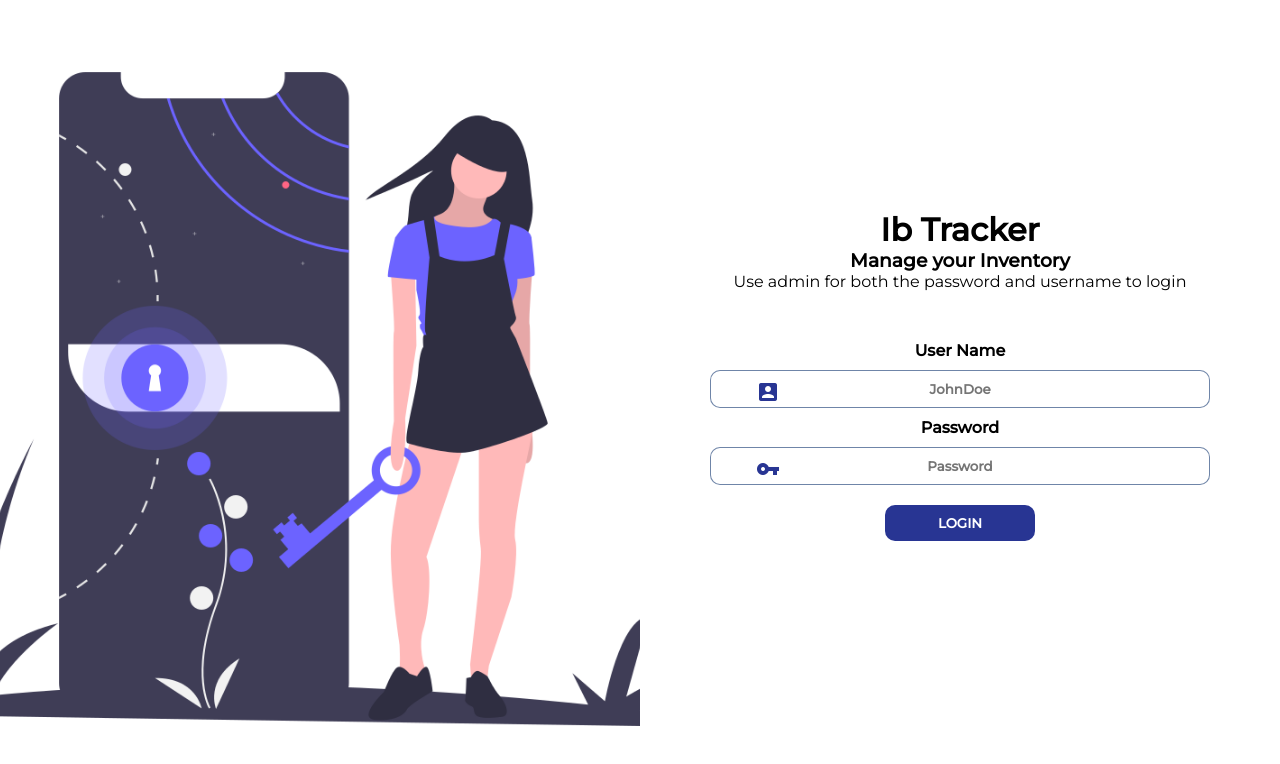
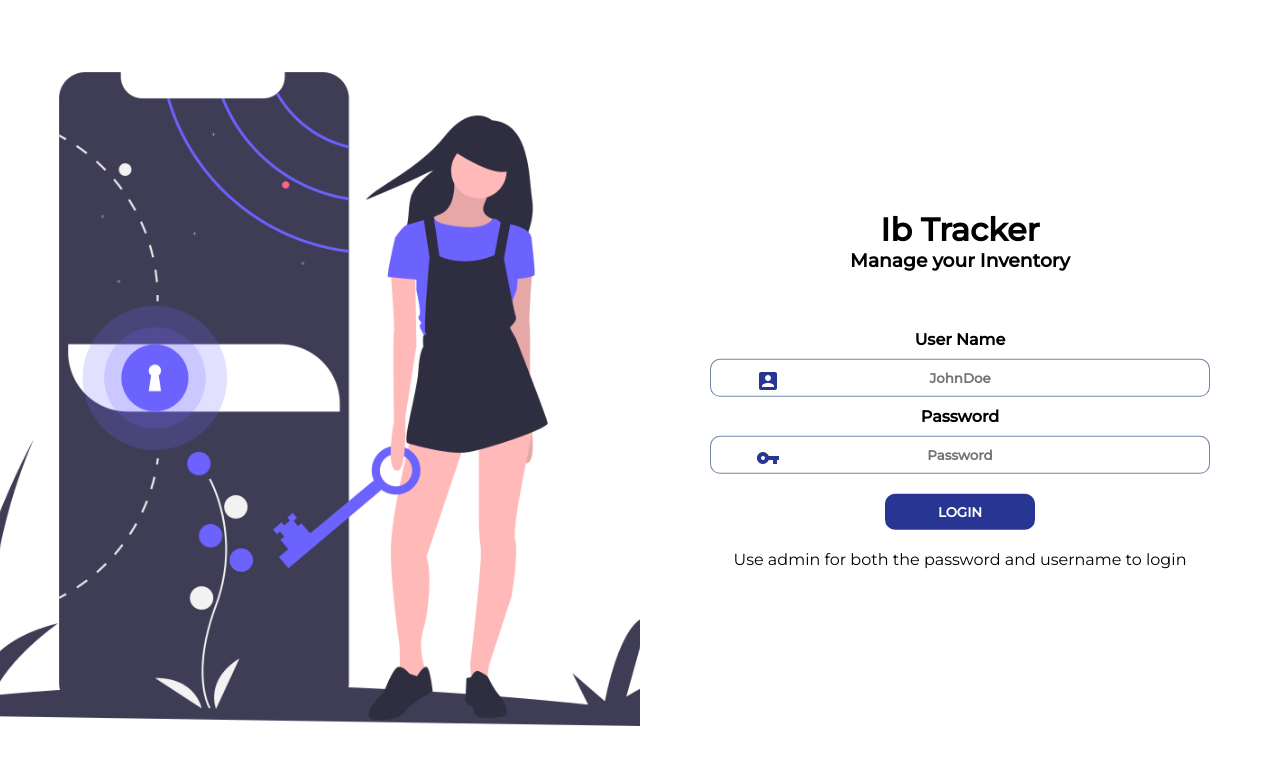
Before and after one commit to KidusY/IB-Tracker-Client, a React (Create React App) app in the folder ib-tracker-client/: page /login in a window 1280 px wide. Shown: the top 764 px of the page. Built offline with nearby package versions, Linux system fonts and the light colour scheme; no server answers.

Commit message:
added a message to login

```diff
--- a/ib-tracker-client/src/components/loginForm/loginFrom.js
+++ b/ib-tracker-client/src/components/loginForm/loginFrom.js
@@ -55,7 +55,7 @@ class loginFrom extends React.Component {
 				<div className="loginFrom">
 				<h1> Ib Tracker </h1>
 				<h3>Manage your Inventory</h3>
-				<p> Use admin for both the password and username to login </p>
+
 					<form
 						onSubmit={(e) => {
 							this.setState({pending:true})
@@ -90,6 +90,8 @@ class loginFrom extends React.Component {
 								LOGIN
 							</button>
 						</div>
+
+						<p style={{textAlign:'center'}}> Use admin for both the password and username to login </p>
 					</form>
 				</div>
 			</div>
```
